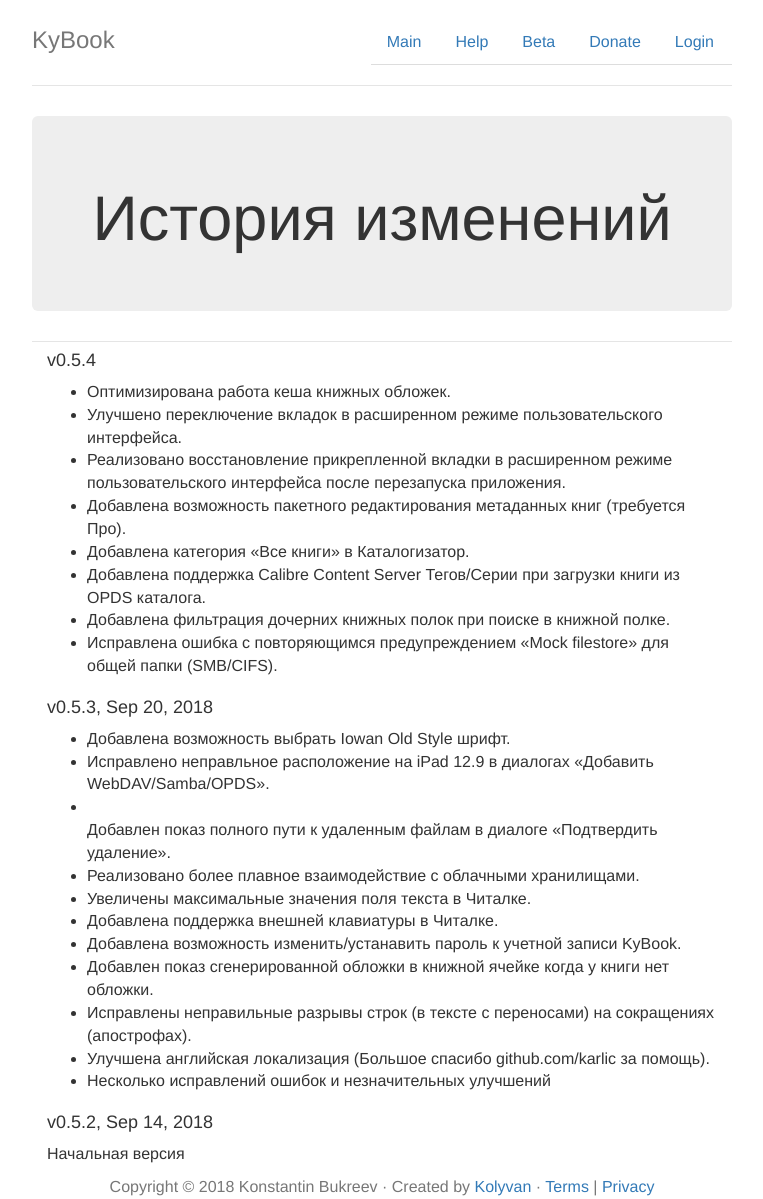
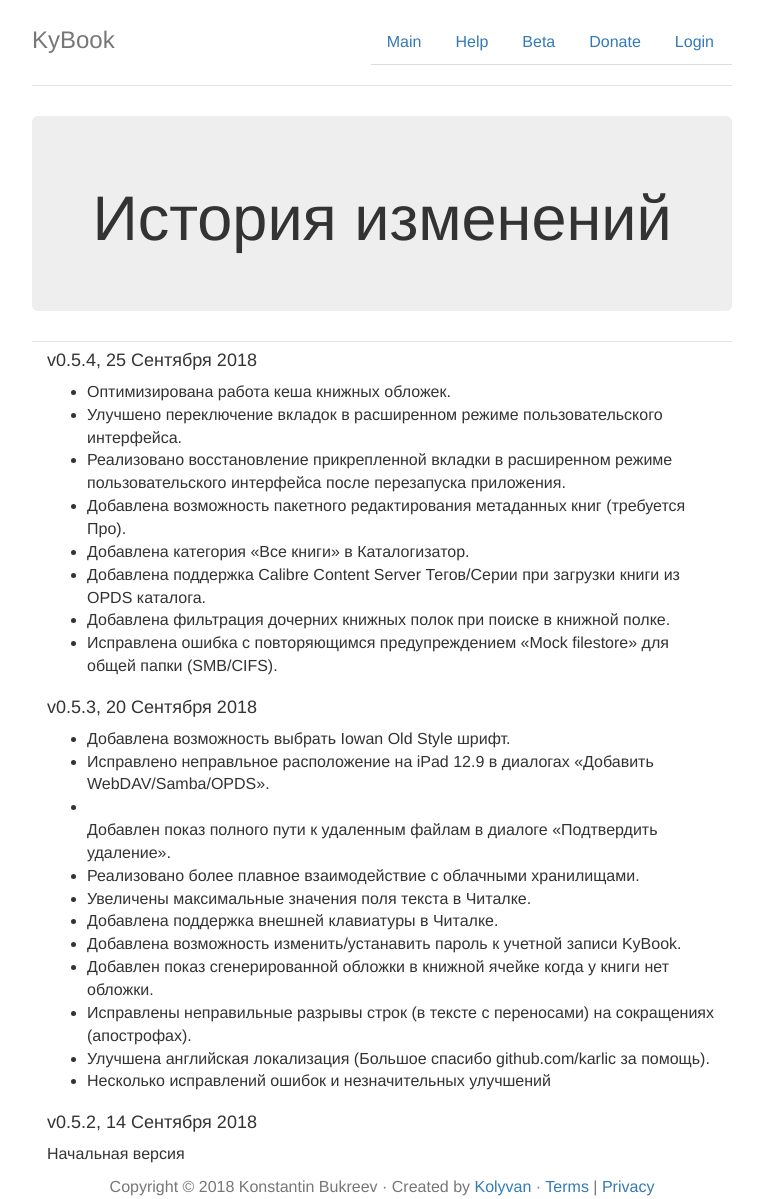
Before and after one commit to kolyvan/kybook-reader.com, a Jekyll site: the page built from ru/changelog.html, in a window 1280 px wide. Shown: the whole page, without its empty margins (258-1021 px from the left). Built offline with Jekyll 4.4.1, drawn with Linux system fonts in a browser that asks for light colours.

Commit message:
fix date in changelog

```diff
--- a/changelog.html
+++ b/changelog.html
@@ -8,7 +8,7 @@ title: KyBook|Change Log
 </div>
 
 <div class="col-lg-12">
-    <h4>v0.5.4</h4>
+    <h4>v0.5.4, Sep 25, 2018</h4>
     <ul>
       <li>Optimized the work of the bookcovers cache.</li>
       <li>Improved tab switching in the advanced mode of user interface.</li>
--- a/index.html
+++ b/index.html
@@ -21,7 +21,7 @@ media:
 </div>
 
 <div class="alert alert-success" role="alert">
-  <strong>September 20, 2018</strong> KyBook 3 v0.5.4 was released on the  <a href="http://itunes.apple.com/app/id1348198785">App Store</a>.
+  <strong>September 25, 2018</strong> KyBook 3 v0.5.4 was released on the  <a href="http://itunes.apple.com/app/id1348198785">App Store</a>.
   <br />
   <a href="/changelog.html">Change Log</a>
 </div>
--- a/ru/changelog.html
+++ b/ru/changelog.html
@@ -8,7 +8,7 @@ title: KyBook|История изменений
 </div>
 
 <div class="col-lg-12">
-  <h4>v0.5.4</h4>
+  <h4>v0.5.4, 25 Сентября 2018</h4>
   <ul>
     <li>Оптимизирована работа кеша книжных обложек.</li>
     <li>Улучшено переключение вкладок в расширенном режиме пользовательского интерфейса.</li>
@@ -22,7 +22,7 @@ title: KyBook|История изменений
 </div>
 
 <div class="col-lg-12">
-  <h4>v0.5.3, Sep 20, 2018</h4>
+  <h4>v0.5.3, 20 Сентября 2018</h4>
   <ul>
     <li>Добавлена возможность выбрать Iowan Old Style шрифт.</li>
     <li>Исправлено неправльное расположение на iPad 12.9 в диалогах «Добавить WebDAV/Samba/OPDS».</li>
@@ -39,6 +39,6 @@ title: KyBook|История изменений
 </div>
 
 <div class="col-lg-12">
-  <h4>v0.5.2, Sep 14, 2018</h4>
+  <h4>v0.5.2, 14 Сентября 2018</h4>
   <p>Начальная версия</p>
 </div>
--- a/ru/index.html
+++ b/ru/index.html
@@ -21,7 +21,7 @@ media:
 </div>
 
 <div class="alert alert-success" role="alert">
-  <strong>20 Сентября 2018</strong> KyBook 3 v0.5.4 выпущен в <a href="https://itunes.apple.com/ru/app/kybook-3-ebook-reader/id1348198785?mt=8">App Store</a>.
+  <strong>25 Сентября 2018</strong> KyBook 3 v0.5.4 выпущен в <a href="https://itunes.apple.com/ru/app/kybook-3-ebook-reader/id1348198785?mt=8">App Store</a>.
   <br />
   <a href="/ru/changelog.html">История изменений</a>
 </div>
```
